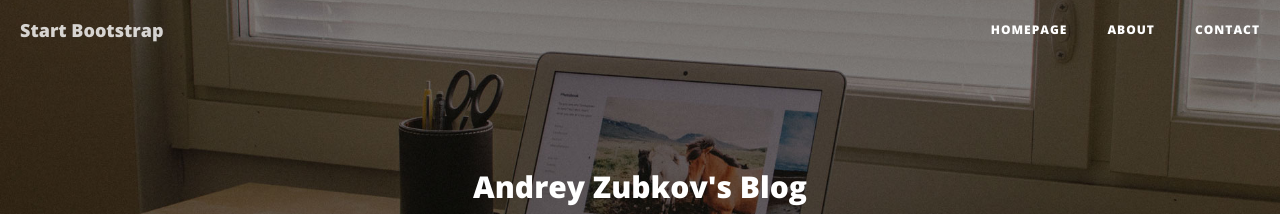
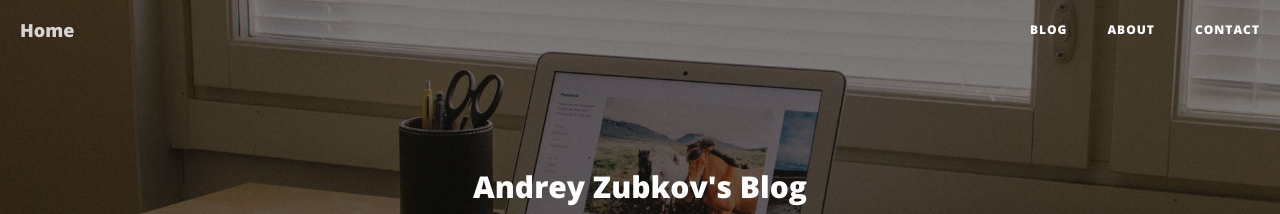
Before and after one commit to oxymoron/oxymoron.github.io, a Jekyll site: the page built from index.html, in a window 1280 px wide. Shown: the top 214 px of the page. Built offline with Jekyll 4.4.1, drawn with Linux system fonts in a browser that asks for light colours; nearby versions of some CDN libraries; Markdown is read by kramdown in place of the engine named in the settings; the list of posts is cut into pages by our own code.

Commit message:
Fixing site navigation

```diff
--- a/_includes/nav.html
+++ b/_includes/nav.html
@@ -8,14 +8,14 @@
                 <span class="icon-bar"></span>
                 <span class="icon-bar"></span>
             </button>
-            <a class="navbar-brand" href="index.html">Start Bootstrap</a>
+            <a class="navbar-brand" href="{{ site.url }}/index.html">Home</a>
         </div>
 
         <!-- Collect the nav links, forms, and other content for toggling -->
         <div class="collapse navbar-collapse" id="bs-example-navbar-collapse-1">
             <ul class="nav navbar-nav navbar-right">
                 <li>
-                    <a href="{{site.url/index.html}}" class="{% if page.url == '/index.html' %}selected{% endif %}">Homepage</a>
+                    <a href="{{ site.url }}/index.html" class="{% if page.url == '/index.html' %}selected{% endif %}">Blog</a>
                 </li>
                 {% assign pages_list = {{site.pages | sort: 'order' }} %}
                 {% assign group = "navigation" %}
```
